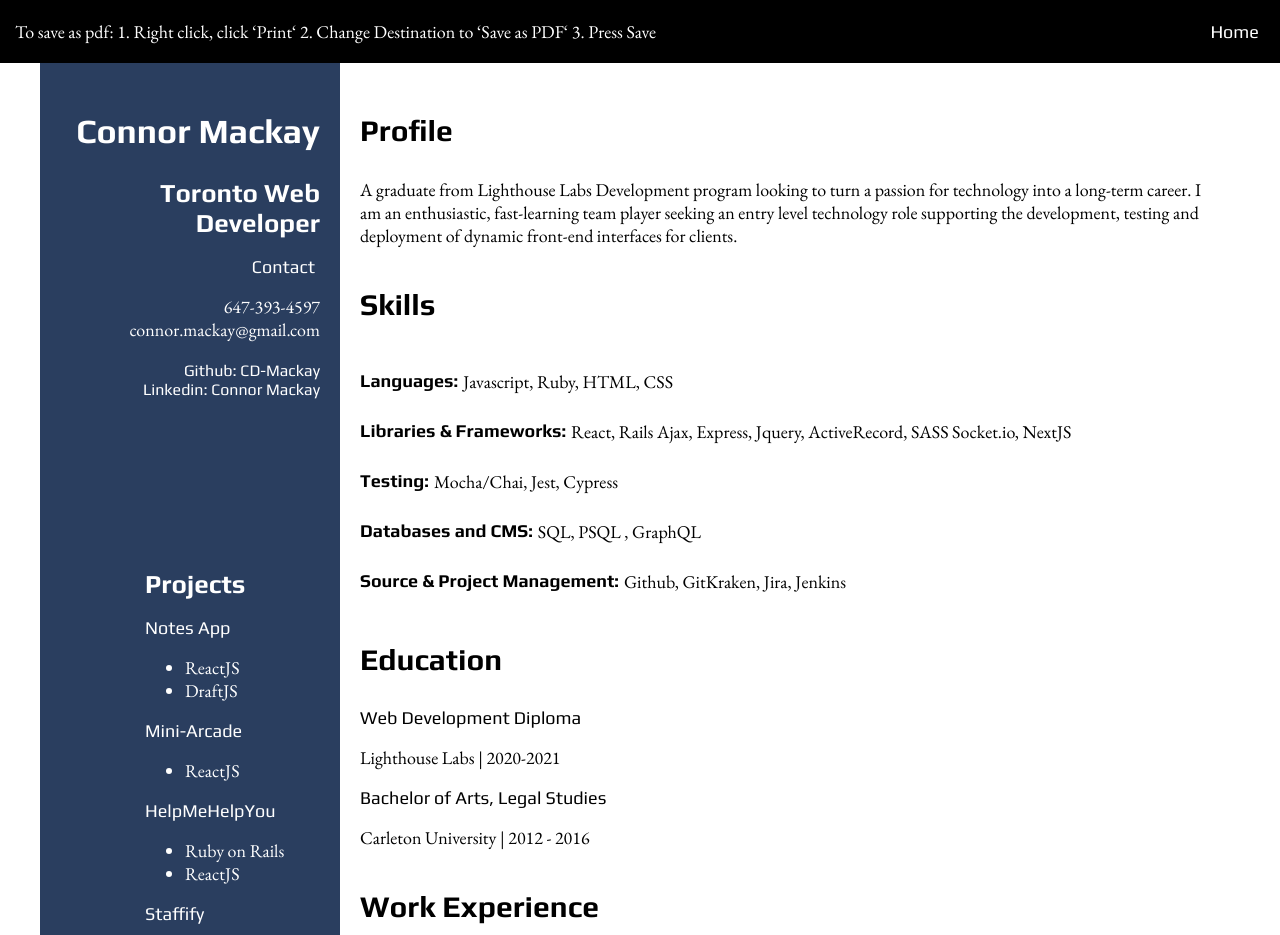
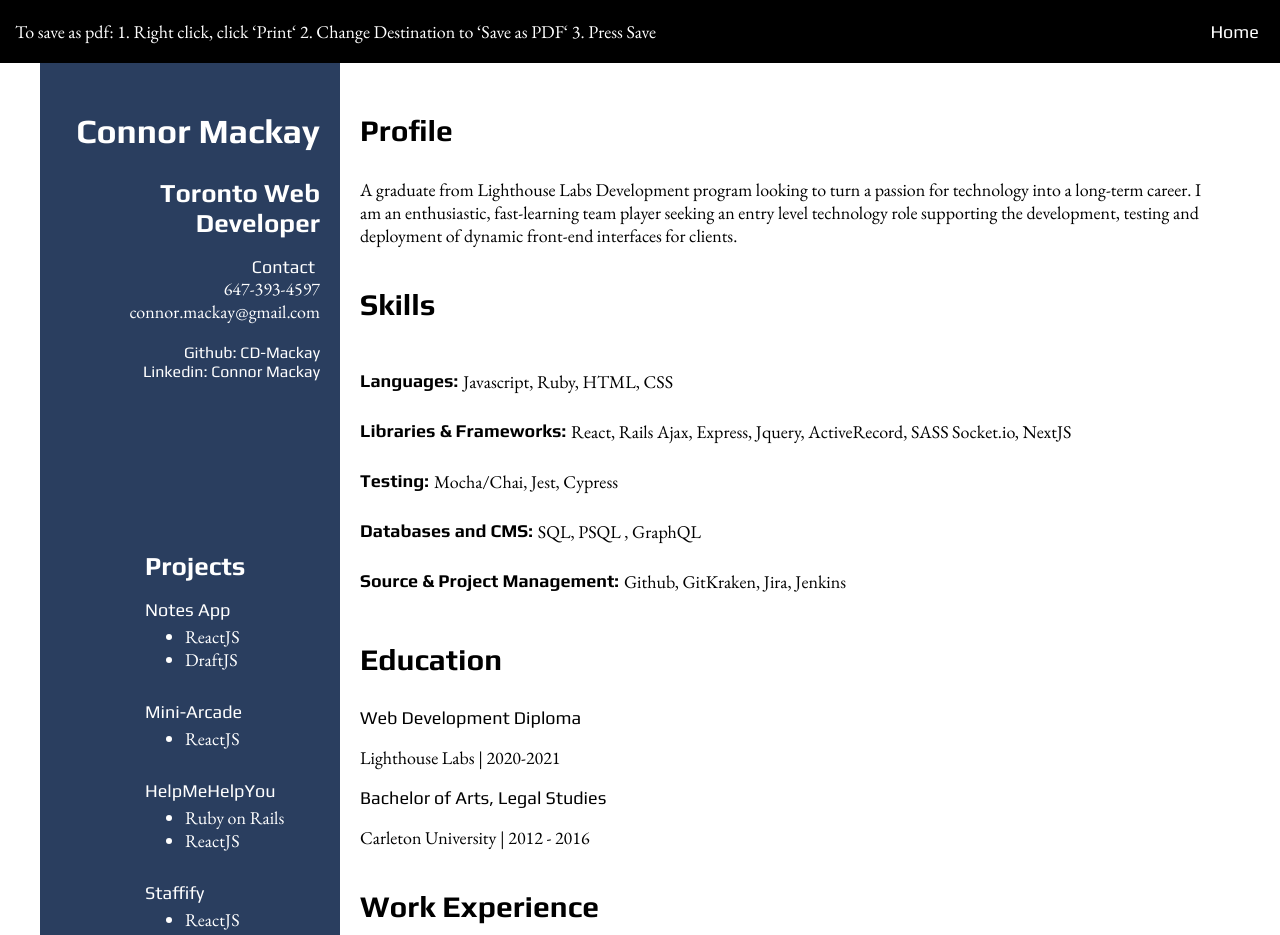
Before and after one commit to CD-Mackay/personal_site, a Next.js app: page /resume in a window 1280 px wide. Shown: the top 935 px of the page. Built offline with nearby package versions, Linux system fonts and the light colour scheme.

Commit message:
style projects section

```diff
--- a/Components/ResumeDoc/ResumeDoc.js
+++ b/Components/ResumeDoc/ResumeDoc.js
@@ -29,21 +29,21 @@ export default function ResumeDoc() {
         <div className={styles.projects}>
           <h6>Projects</h6>
           <p className={styles.res_header}>Notes App</p>
-          <ul>
+          <ul className={styles.project_list}>
             <li>ReactJS</li>
             <li>DraftJS</li>
           </ul>
           <p className={styles.res_header}>Mini-Arcade</p>
-          <ul>
+          <ul className={styles.project_list}>
             <li>ReactJS</li>
           </ul>
           <p className={styles.res_header}>HelpMeHelpYou</p>
-          <ul>
+          <ul className={styles.project_list}>
             <li>Ruby on Rails</li>
             <li>ReactJS</li>
           </ul>
           <p className={styles.res_header}>Staffify</p>
-          <ul>
+          <ul className={styles.project_list}>
             <li>ReactJS</li>
             <li>RouterV6</li>
           </ul>
@@ -108,7 +108,7 @@ export default function ResumeDoc() {
             CREATION CRATE INC. | AUGUST 2021 - DECEMBER 2021
           </p>
           <p className={styles.education}>Junior Developer</p>
-          <ul>
+          <ul className={styles.project_list}>
             <li>
               Assisted with the development and deployment of new product pages
               concerning new product lines and seasonal promotions.
@@ -118,7 +118,7 @@ export default function ResumeDoc() {
             RBC CAPITAL MARKETS | SUMMER 2014 - 2015
           </p>
           <p className={styles.education}>Summer Student</p>
-          <ul>
+          <ul className={styles.project_list}>
             <li>
               Responsible for maintaining trading documents, communicating and
               explaining changes to stakeholders as well as tracking progress on
--- a/Components/ResumeDoc/ResumeDoc.module.css
+++ b/Components/ResumeDoc/ResumeDoc.module.css
@@ -42,9 +42,15 @@
   margin-top: 20px;
 }
 
+.project_list {
+  margin-top: 5px;
+  margin-bottom: 30px;
+}
+
 .res_header {
   font-family: "Play", sans-serif;
   margin-right: 5px;
+  margin-bottom: 0px;
 }
 
 #resume_name {
```
